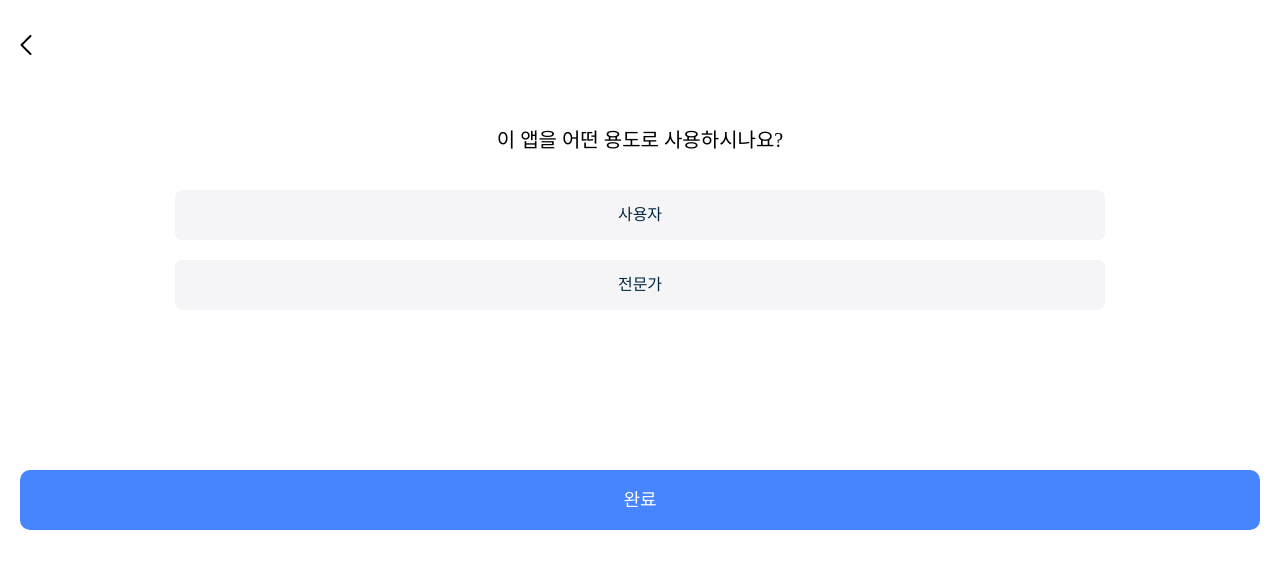
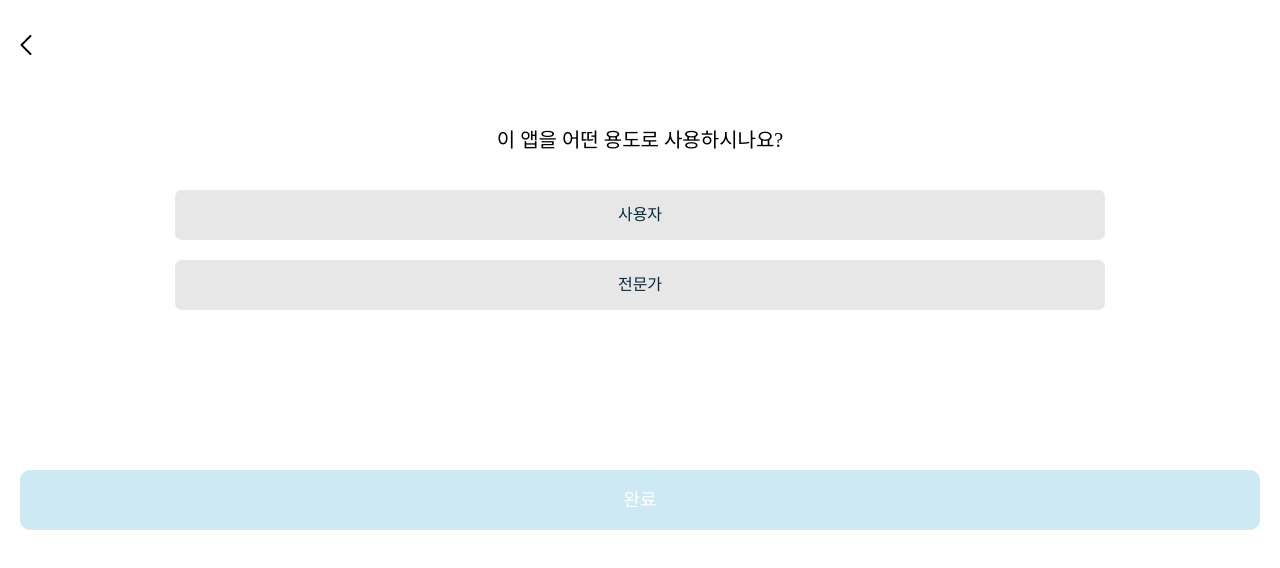
Before and after one commit to KEBBootCamp/Frontend, a React (Vite) app: page /sign-up-usage in a window 1280 px wide. Shown: the top 568 px of the page. Built offline with nearby package versions, Linux system fonts and the light colour scheme; a web font is replaced by a local one.

Commit message:
feat: 사용자/전문가 버튼 클릭 시 색 변경 & 완료 버튼 활성화 구현

```diff
--- a/src/components/SignUp/SignUpUsage.jsx
+++ b/src/components/SignUp/SignUpUsage.jsx
@@ -1,18 +1,31 @@
-import React from "react";
+import React, { useEffect, useState } from "react";
 import styled from "styled-components";
 import BackHeader from "../common/BackHeader";
 import { useNavigate } from "react-router-dom";
 
 function SignUpUsage() {
     const navigate = useNavigate();
+    const [isUserClicked, setIsUserClicked] = useState(false);
+    const [isExpertClicked, setIsExpertClicked] = useState(false);
+    const [isClicked, setIsClicked] = useState(false);
 
     const handleClickDoneBtn = () => {
-        navigate("/sign-up-1");
+        if (isClicked) {
+            navigate("/sign-up-1");
+        }
     };
 
-    // const handleClickBackBtn = () => {
-    //     navigate("/login");
-    // };
+    const handleClickUserBtn = () => {
+        setIsUserClicked(true);
+        setIsExpertClicked(false);
+        setIsClicked(true);
+    };
+
+    const handleClickExpertBtn = () => {
+        setIsUserClicked(false);
+        setIsExpertClicked(true);
+        setIsClicked(true);
+    };
 
     return (
         <SignUpUsageWrapper>
@@ -23,11 +36,17 @@ function SignUpUsage() {
                     <SignUpText>이 앱을 어떤 용도로 사용하시나요?</SignUpText>
                 </SignUpTextWrapper>
                 <UsageBtnWrapper>
-                    <UsageBtn>사용자</UsageBtn>
-                    <UsageBtn>전문가</UsageBtn>
+                    <UsageBtn isClicked={isUserClicked} onClick={handleClickUserBtn}>
+                        사용자
+                    </UsageBtn>
+                    <UsageBtn isClicked={isExpertClicked} onClick={handleClickExpertBtn}>
+                        전문가
+                    </UsageBtn>
                 </UsageBtnWrapper>
                 <SelectDoneBtnWrapper>
-                    <SelectDoneBtn onClick={handleClickDoneBtn}>완료</SelectDoneBtn>
+                    <SelectDoneBtn onClick={handleClickDoneBtn} isClicked={isClicked}>
+                        완료
+                    </SelectDoneBtn>
                 </SelectDoneBtnWrapper>
             </SignUpUsageContainer>
         </SignUpUsageWrapper>
@@ -77,7 +96,8 @@ const UsageBtn = styled.button`
     font-size: 1.6rem;
     font-weight: 500;
 
-    background-color: rgb(245, 245, 247);
+    background-color: ${({ isClicked }) => (isClicked ? "rgb(201, 201, 201)" : "rgb(231, 231, 231)")};
+
     color: rgb(4, 41, 63);
 `;
 
@@ -95,15 +115,8 @@ const SelectDoneBtn = styled.button`
     margin-top: 10rem;
 
     border-radius: 1rem;
-    background-color: #4784ff;
+    background-color: ${({ isClicked }) => (isClicked ? "#4784ff" : "#cde9f4")};
     color: white;
 
     cursor: pointer;
 `;
-
-const BackHeaderBackButton = styled.button`
-    width: 2rem;
-    height: 2rem;
-
-    cursor: pointer;
-`;
```
